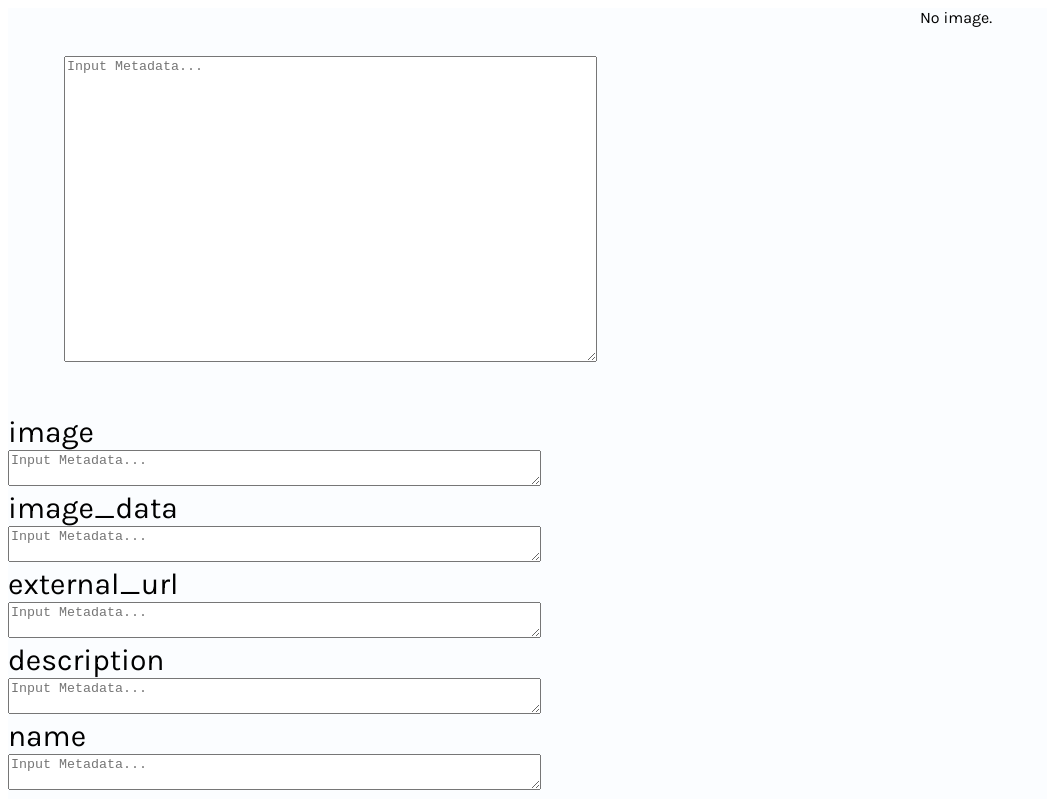
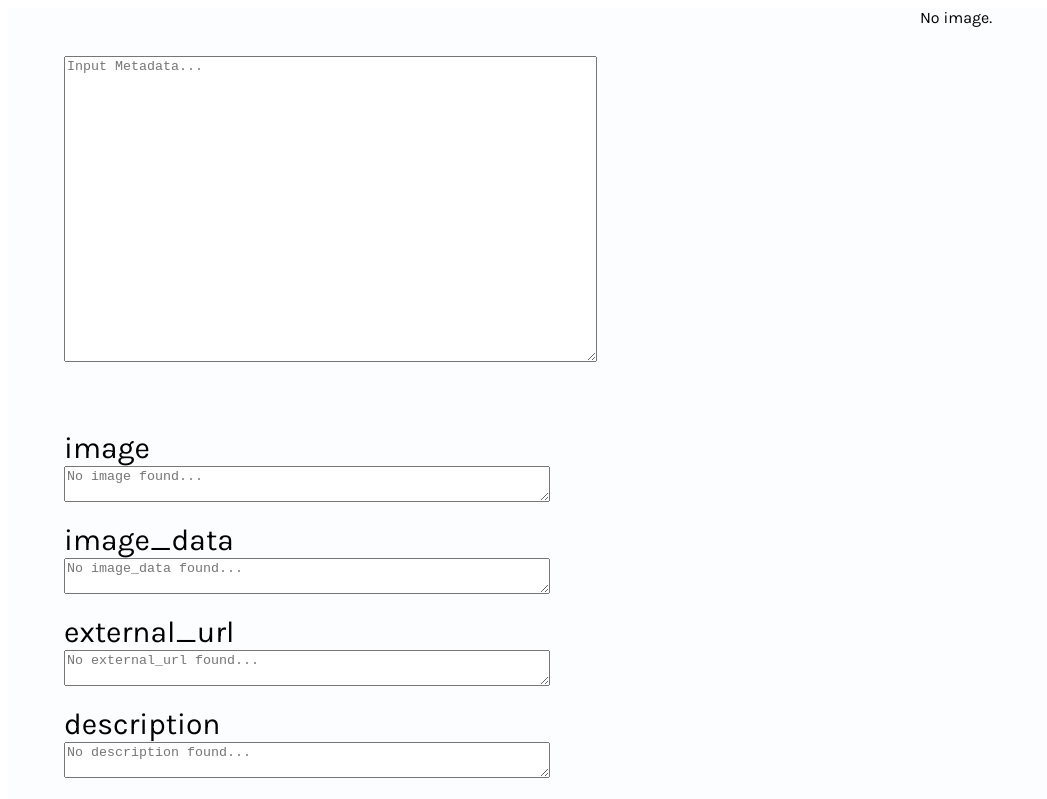
Before and after one commit to fn-Drew/Metadata-Preview, a React (Create React App) app: page / in a window 1280 px wide. Shown: the top 799 px of the page, without its empty margins (0-1047 px from the left). Built offline with nearby package versions, Linux system fonts and the light colour scheme.

Commit message:
added support for non-ipfs images and updated schemaUI styling

```diff
--- a/src/Components/render/Media.js
+++ b/src/Components/render/Media.js
@@ -1,16 +1,20 @@
 const Media = ({ userInput }) => {
-  if (userInput.hasOwnProperty('image')) {
-    return (
-      <div class="flex gap-14 flex-col">
-        <div class="text-center text-3xl"> {userInput.name} </div>
-        <img alt="" class="w-1/2 place-self-center" src={`https://ipfs.io/ipfs/${userInput.image.slice(7)}`} />
-      </div>
-    )
-  } else {
-    return (
-      <div class="text-center">No image.</div>
-    )
+  if (!userInput.hasOwnProperty('image')) return <div class="text-center">No image.</div>
+
+  let nftPicture = userInput.image
+
+  if (nftPicture.slice(7) === 'ipfs://') {
+    nftPicture = `https://ipfs.io/ipfs/${nftPicture.slice(7)}`
+    console.log('IPFS link sliced.')
   }
+
+  return (
+    <div class="flex gap-14 flex-col">
+      <div class="text-center pt-8 text-3xl"> {userInput.name} </div>
+      <img alt="" class="shadow-md w-1/2 place-self-center" src={nftPicture} />
+    </div>
+  )
+
 }
 
 export default Media
--- a/src/Components/render/SchemaUI.js
+++ b/src/Components/render/SchemaUI.js
@@ -56,10 +56,10 @@ const SchemaUI = ({ userInput }) => {
       {Object.entries(properties).map(([propertyName, propertyInfo]) => {
         // if (!propertyInfo.value) return null
         return (
-          <div>
+          <div class="my-4 ml-14">
             <div class="text-3xl">{propertyName}</div>
             {/* <textarea class="border-none bg-[#fbfdff] my-2 leading-relaxed font-body text-left w-4/5 resize-none" value={propertyInfo.value} readOnly /> */}
-            <textarea class="w-5/6 h-5/6 resize-y" placeholder="Input Metadata..." value={propertyInfo.value} />
+            <textarea class="w-5/6 h-5/6 resize-y" placeholder={`No ${propertyName} found...`} value={propertyInfo.value} />
           </div>
         )
       })}
```
